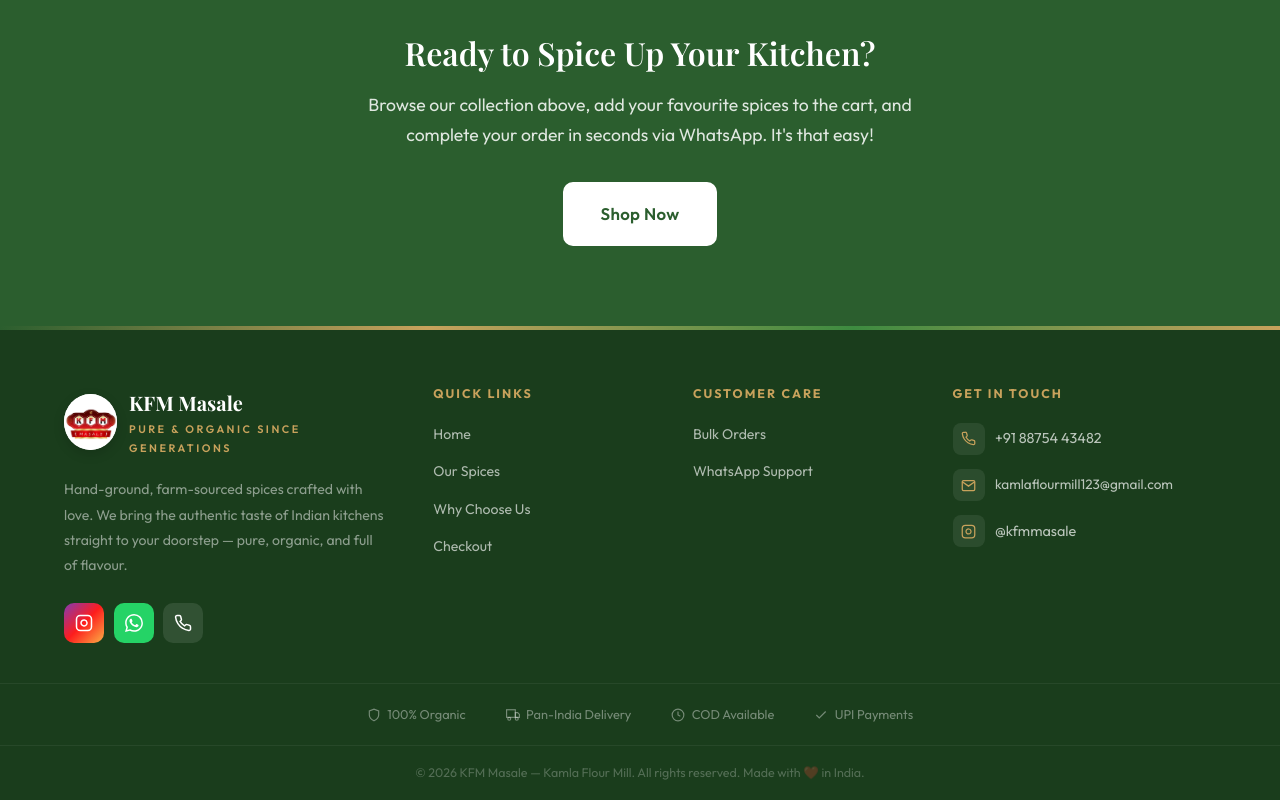
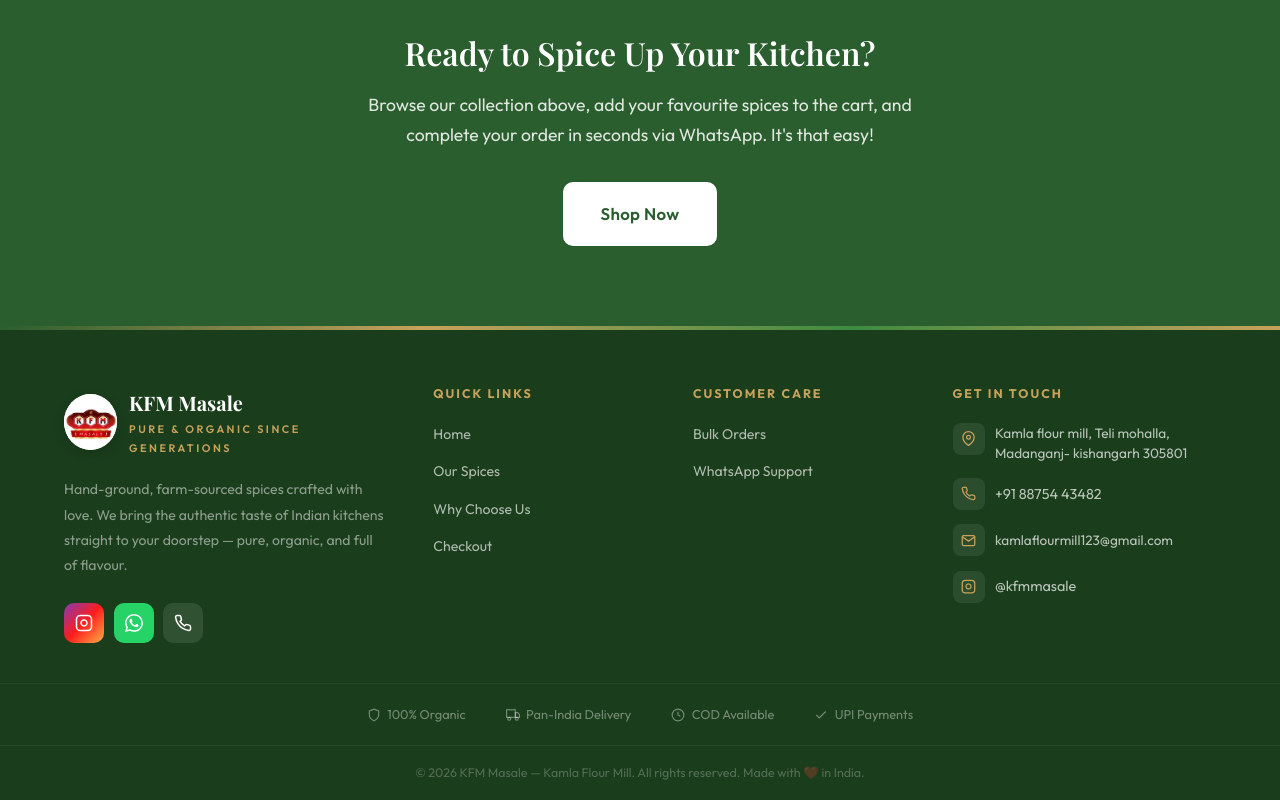
Before and after one commit to naitikvj31/kfm-masale-store, a Next.js app: page / in a window 1280 px wide. Shown: the part 1981-2781 px from the top of the page. Built offline with nearby package versions, Linux system fonts and the light colour scheme; no server answers; the database is empty; a web font is replaced by a local one.

Commit message:
Fix footer to include physical address

```diff
--- a/components/Footer.js
+++ b/components/Footer.js
@@ -158,6 +158,18 @@
                             Get in Touch
                         </h4>
                         <ul style={{ padding: 0, margin: 0, display: 'flex', flexDirection: 'column', gap: '0.9rem', listStyle: 'none' }}>
+                            <li style={{ display: 'flex', alignItems: 'flex-start', gap: '0.65rem' }}>
+                                <div style={{
+                                    width: '32px', height: '32px', borderRadius: '8px',
+                                    backgroundColor: 'rgba(255,255,255,0.08)', display: 'flex',
+                                    alignItems: 'center', justifyContent: 'center', flexShrink: 0
+                                }}>
+                                    <svg width="15" height="15" viewBox="0 0 24 24" fill="none" stroke="var(--color-accent)" strokeWidth="2"><path d="M21 10c0 7-9 13-9 13s-9-6-9-13a9 9 0 0 1 18 0z" /><circle cx="12" cy="10" r="3" /></svg>
+                                </div>
+                                <span style={{ color: 'rgba(255,255,255,0.7)', fontSize: '0.85rem', lineHeight: 1.5 }}>
+                                    Kamla flour mill, Teli mohalla,<br />Madanganj- kishangarh 305801
+                                </span>
+                            </li>
                             <li style={{ display: 'flex', alignItems: 'center', gap: '0.65rem' }}>
                                 <div style={{
                                     width: '32px', height: '32px', borderRadius: '8px',
```
